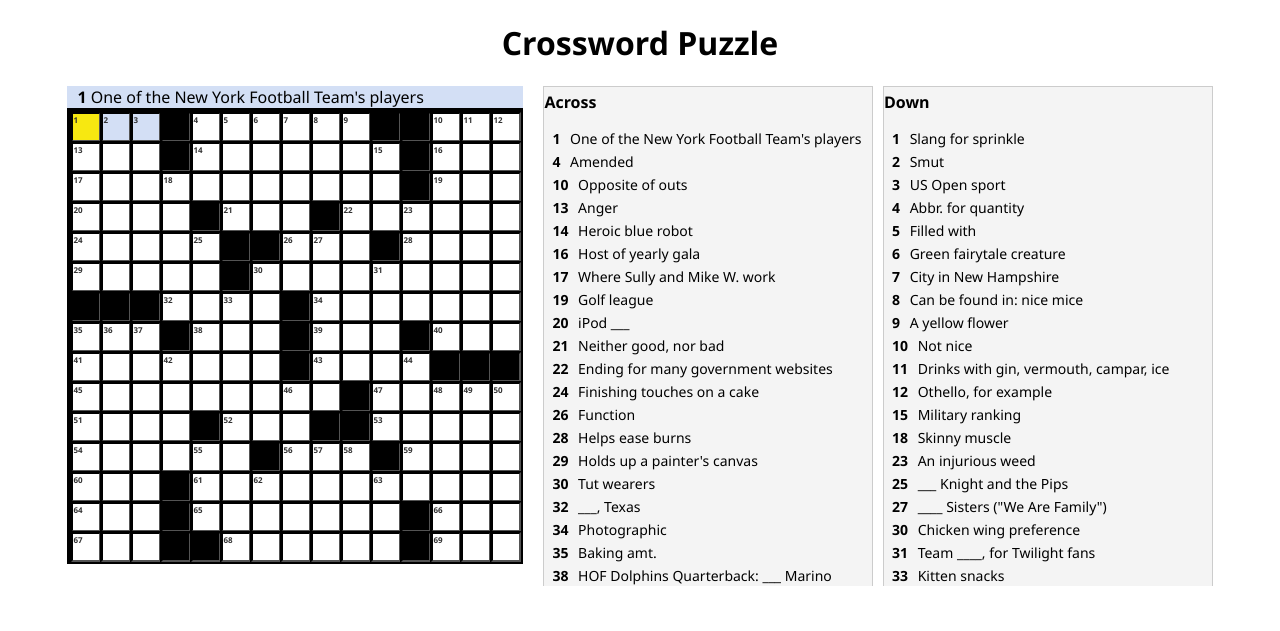
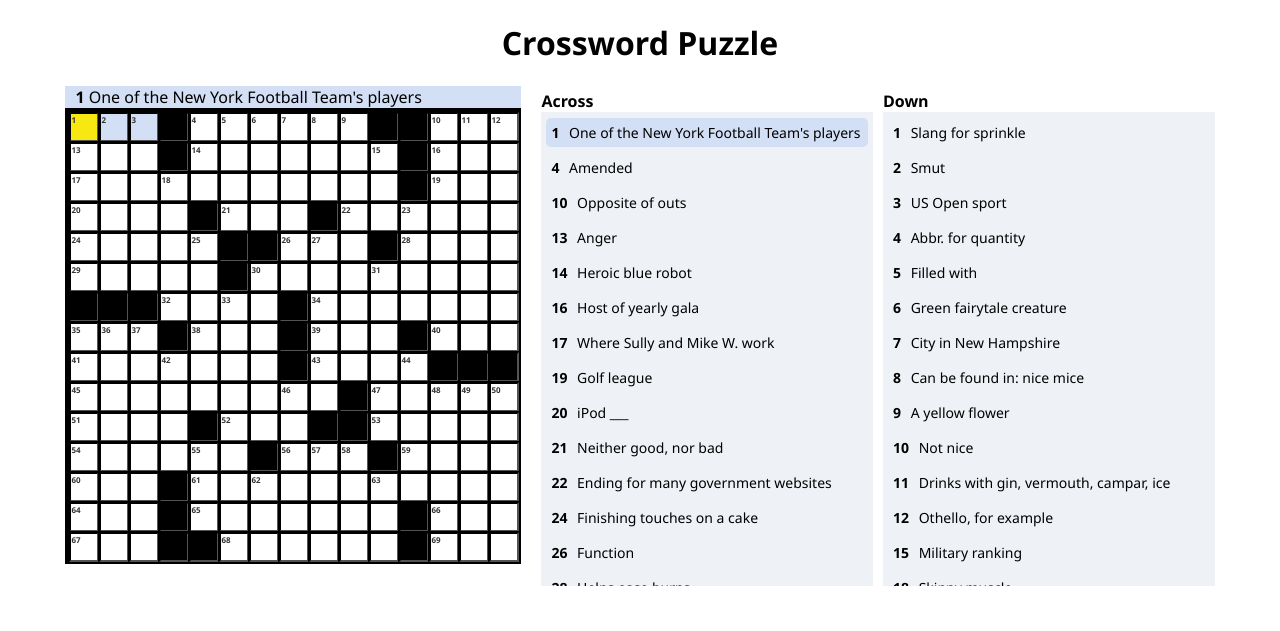
Before and after one commit to lucaslalima-2/mini-crossword, a Flask app: page / in a window 1280 px wide. Shown: the top 631 px of the page. Run offline with Flask 2, Linux system fonts and the light colour scheme; parts of the project's set-up code (start-up, migrations or seed data) failed here and were passed over.

Commit message:
Formatted columns

```diff
--- a/static/crossword.css
+++ b/static/crossword.css
@@ -92,8 +92,7 @@
 /* Clue columns */
 
 .clue-column {
-  border: 1px solid #ccc;
-  background-color: #f4f4f4;
+  background-color:  #eef2f6;
   cursor: pointer;
   display: flex;
   flex-direction: column;
@@ -103,27 +102,37 @@
 }
 
 .clue-column-title {
+  background-color: white;
   flex-shrink: 0;
   font-size: 16px;
   font-weight: bold;
   text-align: left;
   padding: 4px 0;
   border-bottom: 1px;
+  padding-bottom: 0px;
 }
 
 #clue-list-across,
 #clue-list-down {
+  border-radius: 5px;
   flex-grow: 1;
   overflow-y: auto;
-  padding: 8px;
+  padding: 0 5px 0 5px;
+
 }
 
 /* Individual clue entries */
 .clue-item {
+  border-radius: 5px;
   font-size: 14px;
-  margin: 4px 0;
+  margin: 6px 0px;
+  padding: 5px 5px;
   text-align: left;
 }
 .clue-item strong {
   margin-right: 6px;
 }
+
+.clue-item-active {
+  background-color: #d3dff5;
+}
--- a/static/crossword.js
+++ b/static/crossword.js
@@ -219,6 +219,7 @@ function crossword_add_input_behavior() {
           clear_highlight();
           highlight(matched_clue.used_cells, row, col);
           set_prompt(matched_clue);
+          set_current_clue_item(matched_clue);
         } else { // unsure if used
           active_clue = null;
           clear_highlight();
@@ -309,8 +310,8 @@ function crossword_add_clue_columns() {
       // Sets focus + highlight
       const { entry: { origin: { row, col } } } = clue;
       input_map[row][col].focus();
-      clear_highlight();
-      highlight(clue.used_cells, row, col);
+      // clear_highlight();
+      // highlight(clue.used_cells, row, col);
     }); // addeventlistener
   }); // forEach
 }// function
@@ -318,6 +319,20 @@ function crossword_add_clue_columns() {
 // Updates prompt
 function set_prompt(clue){
   current_clue_container.innerHTML = `<strong>${clue.index}</strong> ${clue.prompt}`;
+} // function
+
+// Updates clue column item
+function set_current_clue_item(clue) {
+  // Removes all previous
+  document.querySelectorAll(".clue-item").forEach(item => {
+    item.classList.remove("clue-item-active");
+  }); // queryselectorall
+  // Add
+  const clue_key = `${clue.entry.origin.row}-${clue.entry.origin.col}-${clue.orientation}`;
+  const active_div = document.querySelector(`.clue-item[clue-key="${clue_key}"]`);
+  if (active_div) {
+    active_div.classList.add("clue-item-active");
+  }; // if
 } // function
 
 // Highlights input cells
```
